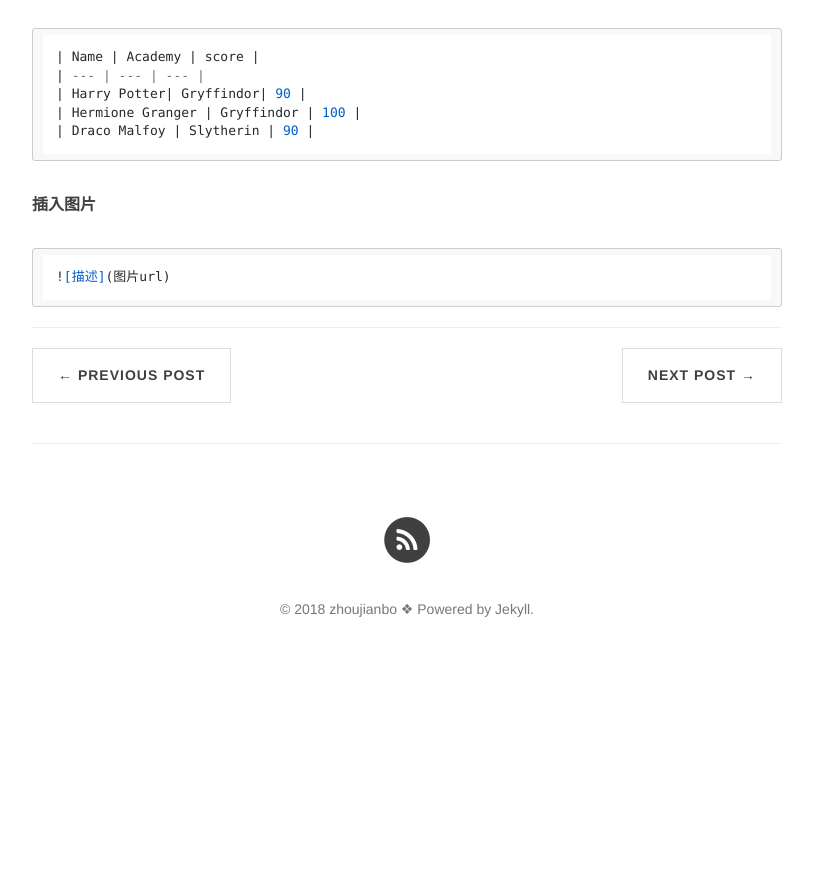
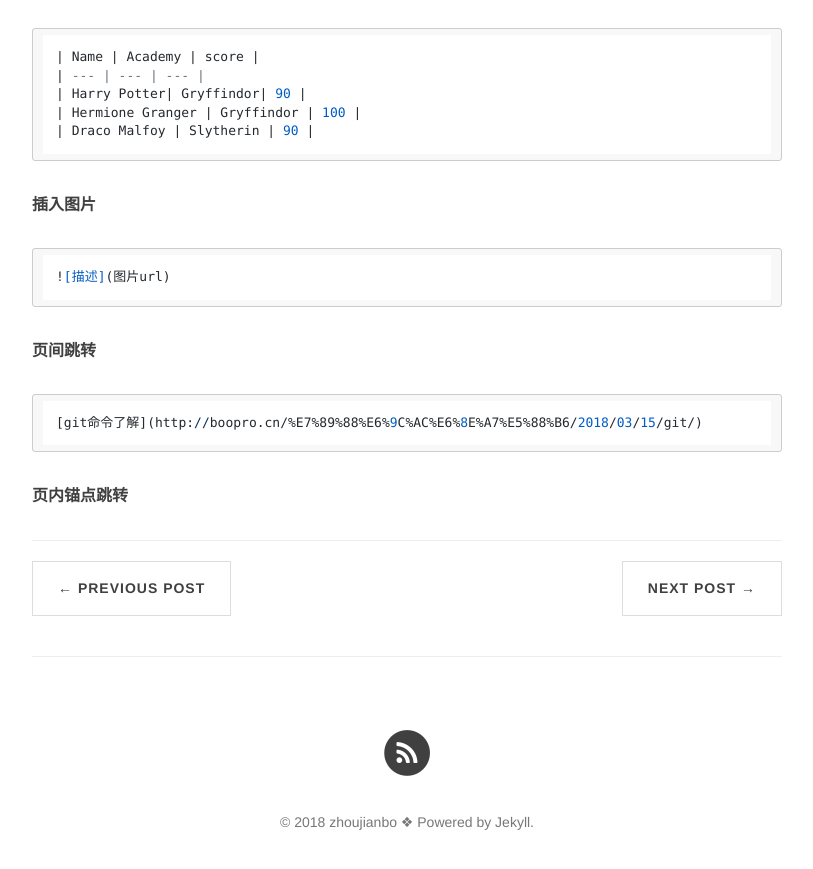
Before and after one commit to ZhouJianBoPro/ZhouJianBoPro.github.io, a Jekyll site: the page built from _posts/2018-03-22-markdown.md, in a window 1280 px wide and 900 px high, scrolled down 836 px. Shown: the top 869 px of the window, without its empty margins (233-1046 px from the left). Built offline with Jekyll 4.4.1, drawn with Linux system fonts in a browser that asks for light colours; nearby versions of some CDN libraries; comment, search, counter and statistics services are not loaded; before the commit the page ends 1523 px from its top, so only the background shows below that.

Commit message:
defalut commit；

````diff
--- a/_posts/2018-03-22-markdown.md
+++ b/_posts/2018-03-22-markdown.md
@@ -37,3 +37,10 @@ description: markdown语法积累。
 ```$xslt
 ![描述](图片url)
 ```
+
+**页间跳转**
+```
+[git命令了解](http://boopro.cn/%E7%89%88%E6%9C%AC%E6%8E%A7%E5%88%B6/2018/03/15/git/)
+```
+
+**页内锚点跳转**
````
